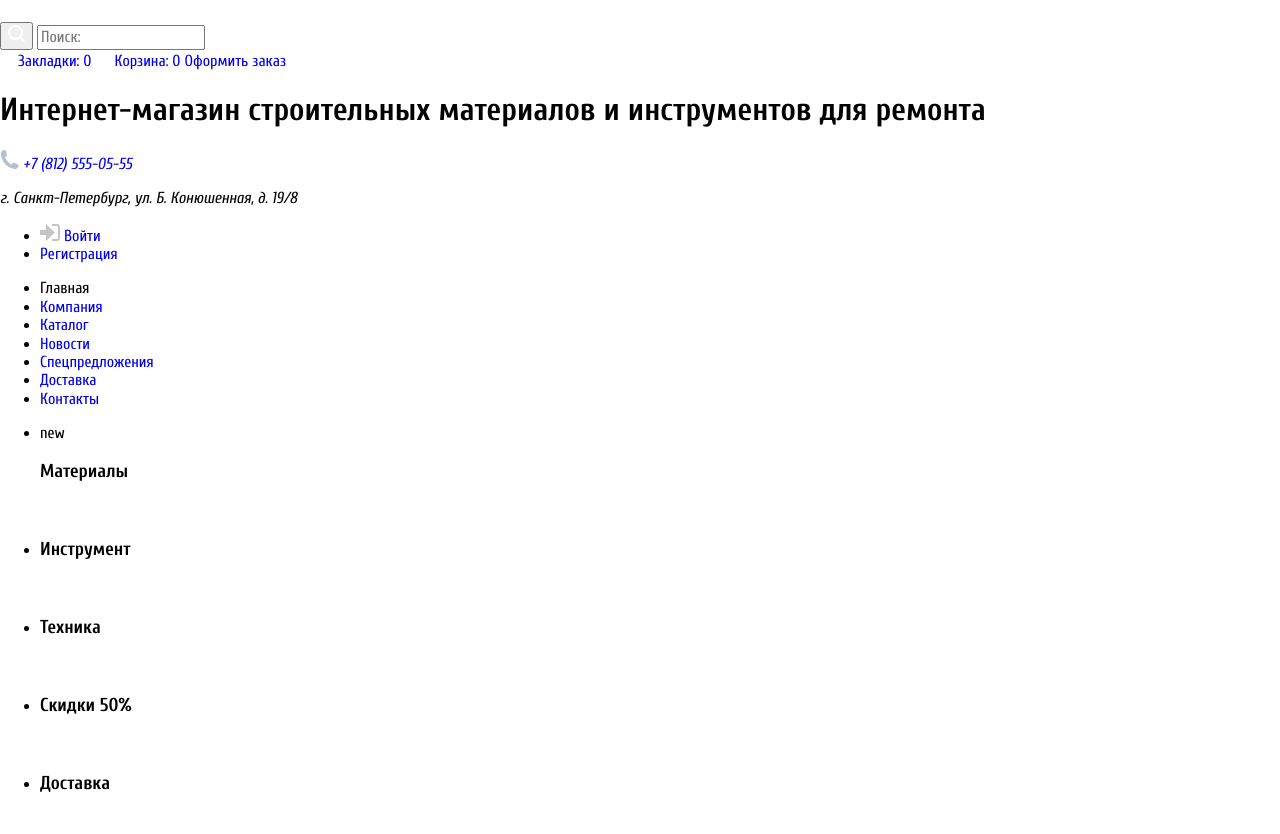
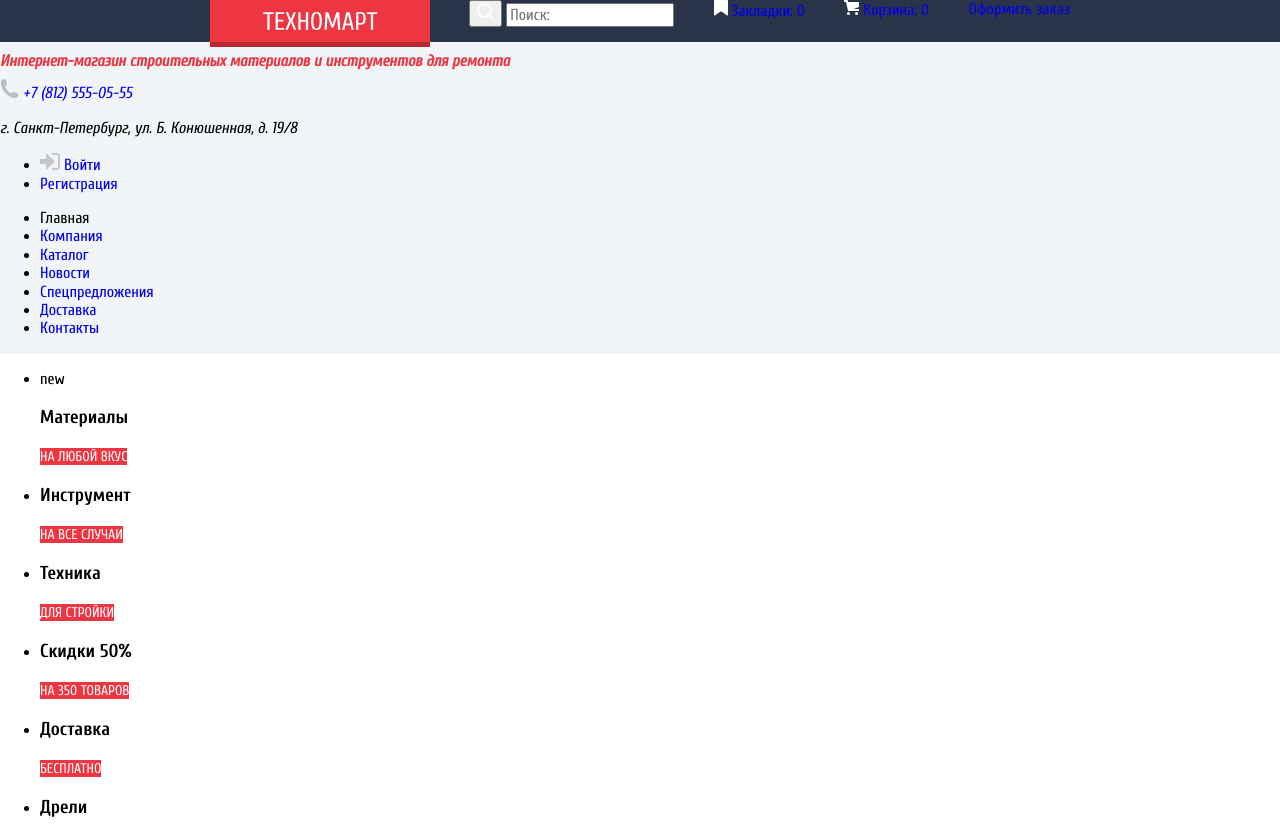
Before and after one commit to sashaKu/606417-technomart-24, a website: page source/index.html in a window 1280 px wide. Shown: the top 834 px of the page. Drawn offline with nearby package versions, Linux system fonts and the light colour scheme; files that its build step writes are made by us from their sources.

Commit message:
added holy grail

```diff
--- a/source/index.html
+++ b/source/index.html
@@ -4,12 +4,14 @@
 <head>
   <meta charset="utf-8">
   <title>Техномарт</title>
-  <link href="css/styles.css" rel="stylesheet">
+  <link href="css/style.css" rel="stylesheet">
 </head>
 
 <body>
-  <header class="header">
+  <div class="hg">
+    <header>
       <div class="header__top">
+        <div class="wrapper header__top-box">
           <a class="header__logo" href="#" aria-label="Техномарт">
             <svg xmlns="http://www.w3.org/2000/svg" xmlns:xlink="http://www.w3.org/1999/xlink" preserveAspectRatio="xMidYMid" y="20" width="136.5" height="18" viewBox="0 0 136.5 21.59">
               <defs>
@@ -47,6 +49,7 @@
             <span>Корзина: 0</span>
           </a>
           <a class="header__order" href="#">Оформить заказ</a>
+        </div>
       </div>
       <div class="header__middle">
         <h1 class="header__title">Интернет-магазин строительных материалов и инструментов для ремонта</h1>
@@ -369,6 +372,7 @@
           <button class="button delivery__button" type="button">Заблудились? Напишите нам!</button>
         </div>
       </section>
+    </main>
     <footer>
       <div class="footer__nav">
         <h2 class="visually-hidden">Навигация</h2>
@@ -470,7 +474,7 @@
         </li>
       </ul>
     </footer>
-  </main>
+  </div>
   <!-- Модальное окно "Напишите нам" -->
   <section class="modal modal-write">
     <h2 class="modal-write__title">Напишите нам</h2>
--- a/source/less/blocks/header.less
+++ b/source/less/blocks/header.less
@@ -0,0 +1,39 @@
+.header__top {
+  min-height: 42px;
+  background-color: #293449;
+}
+
+.header__top-box {
+  display: flex;
+  flex-direction: row;
+  justify-content: space-between;
+  align-items: stretch;
+}
+
+.header__logo {
+  width: 220px;
+  height: 42px;
+  display: flex;
+  flex-direction: row;
+  justify-content: center;
+  align-items: center;
+  background-color: @color-basic-red;
+  position: relative;
+
+  &::before {
+    content: "";
+    width: 100%;
+    height: 5px;
+    background-color: @color-basic-red;
+    box-shadow: inset 0px -5px 0px rgba(0, 0, 0, 0.24);
+    position: absolute;
+    bottom: -5px;
+  }
+}
+
+.header__title {
+  font-size: 16px;
+  line-height: 1;
+  font-style: italic;
+  color: @color-basic-red;
+}
--- a/source/less/common.less
+++ b/source/less/common.less
@@ -11,7 +11,7 @@ html {
 body {
   margin: 0;
   padding: 0;
-  font-family: "Cuprum", "Arial", sans-serif;
+  font-family: "Cuprum", sans-serif;
   font-weight: 400;
   font-style: normal;
 }
@@ -24,3 +24,26 @@ img {
   max-width: 100%;
   height: auto;
 }
+
+.hg {
+  display: grid;
+  grid-template-areas:
+    "header"
+    "main"
+    "footer";
+}
+
+header {
+  grid-area: header;
+  background-color: @color-basic-background;
+}
+
+main {
+  grid-area: main;
+  background-color: @color-white;
+}
+
+footer {
+  grid-area: footer;
+  background-color: #32425C;
+}
--- a/source/less/mixins.less
+++ b/source/less/mixins.less
@@ -20,10 +20,17 @@ input[type="radio"].visually-hidden {
 }
 
 .button {
-  font-family: "Cuprum", "Arial", sans-serif;
+  height: 38px;
+  width: 192px;
+  font-family: "Cuprum", sans-serif;
   font-size: 14px;
   line-height: 18px;
   color: @color-white;
+  background-color: @color-basic-red;
   text-transform: uppercase;
   text-align: center;
 }
+
+.modal {
+  display: none;
+}
```
Also changed, not shown: source/css/style.css, source/less/blocks/modal.less (deleted), 1 other file. Lines whose indentation alone changed are shown as unchanged.
